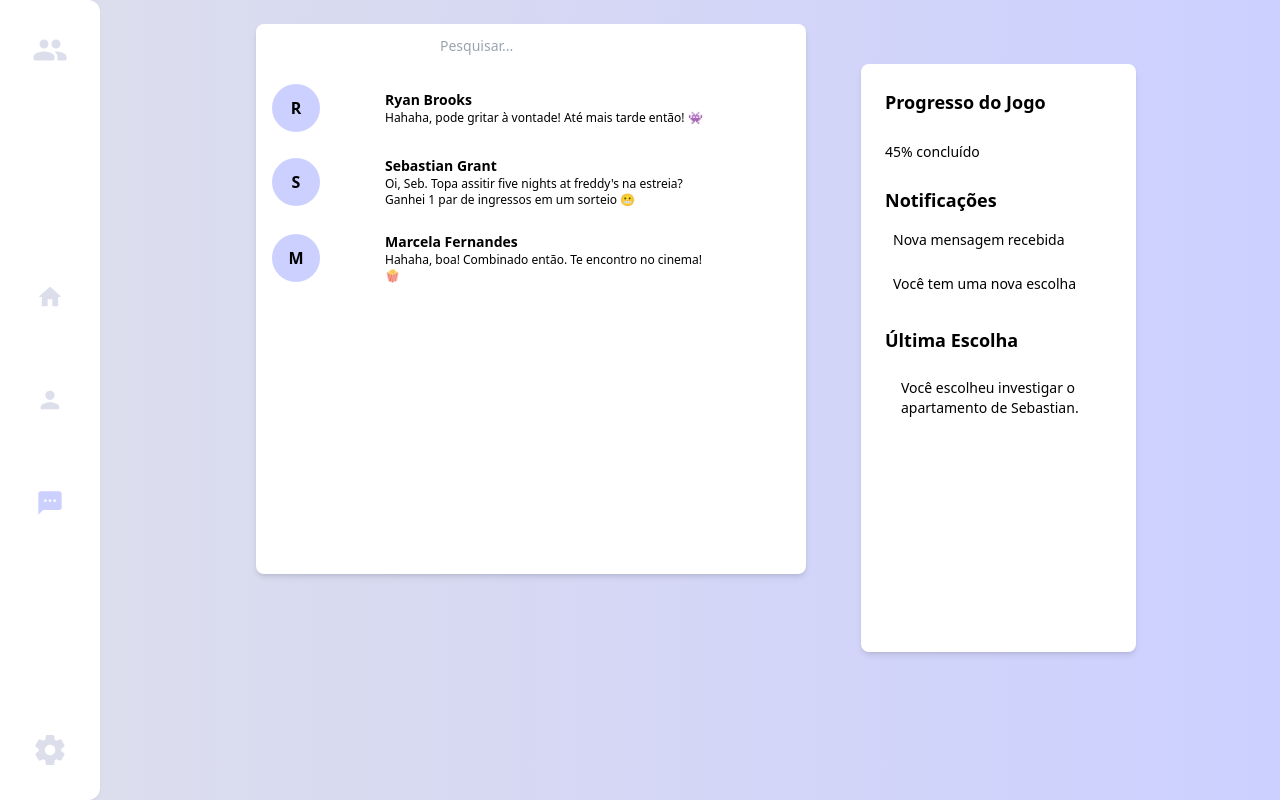
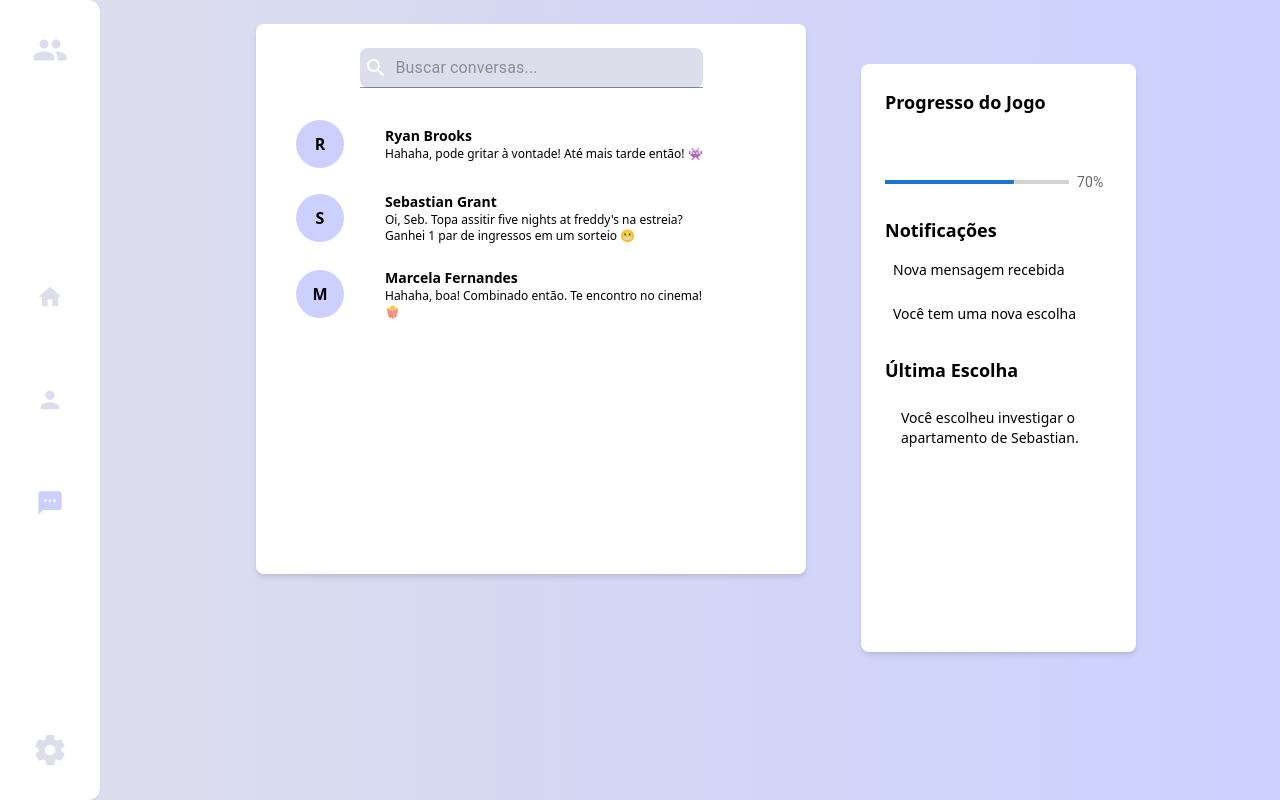
Before and after one commit to ThaisFReis/Sombras-de-Aurora, a React (Vite) app: page /chat in a window 1280 px wide. Built offline with nearby package versions, Linux system fonts and the light colour scheme.

Commit message:
fix: update imports in Chat and various dependencies; adjust ChatHeader styling

```diff
--- a/src/components/ProgressBar.tsx
+++ b/src/components/ProgressBar.tsx
@@ -1,18 +1,49 @@
+import * as React from 'react';
+import LinearProgress, { LinearProgressProps } from '@mui/material/LinearProgress';
+import Typography from '@mui/material/Typography';
+import Box from '@mui/material/Box';
+
+const LinearProgressWithLabel = (props: LinearProgressProps & { value: number }) => {
+  return (
+    <Box sx={{ display: 'flex', alignItems: 'center' }}>
+      <Box sx={{ width: '100%', mr: 1 }}>
+        <LinearProgress variant="determinate" {...props} className='bg-lightGray '
+        sx={{
+          backgroundColor: 'lightgray',
+          fontColor: "messageReceived",
+          color: "messageReceived"
+        }} />
+      </Box>
+      <Box sx={{ minWidth: 35 }}>
+        <Typography
+          variant="body2"
+          sx={{ color: 'text.secondary' }}
+        >{`${Math.round(props.value)}%`}</Typography>
+      </Box>
+    </Box>
+  );
+}
+
 export const ProgressBar = () => {
+  const [progress, setProgress] = React.useState(10);
+
+  React.useEffect(() => {
+    const timer = setInterval(() => {
+      setProgress((prevProgress) => (prevProgress >= 100 ? 10 : prevProgress + 10));
+    }, 800);
+    return () => {
+      clearInterval(timer);
+    };
+  }, []);
+
   return (
     <div className="fixed top-0 right-0 h-screen flex items-start pt-16 mr-36 max-tablet:hidden">
-      <div className="bg-white rounded-lg flex flex-col shadow-md w-[275px] h-[588px] p-6">
+      <div className="bg-white rounded-lg flex flex-col shadow-md w-[275px] h-[588px] p-6 space-y-6">
         {/* Seção de Progresso do Jogo */}
         <div className="mb-6">
-          <h2 className="text-lg font-semibold mb-2">Progresso do Jogo</h2>
-          <div className="w-full bg-gray-200 rounded-full h-2.5">
-            <div
-              className="bg-blue-600 h-2.5 rounded-full"
-              style={{ width: "45%" }} // Exemplo de progresso (45%)
-            ></div>
-          </div>
-          <p className="text-sm text-gray-600 mt-2">45% concluído</p>
+          <p className="text-lg font-semibold mb-2">Progresso do Jogo</p>
         </div>
+        <LinearProgressWithLabel value={progress} />
 
         {/* Seção de Notificações */}
         <div className="mb-6">
--- a/src/features/chat/components/ChatHeader.tsx
+++ b/src/features/chat/components/ChatHeader.tsx
@@ -2,7 +2,7 @@
 
 export const ChatHeader = () => {
   return (
-    <div className="flex items-center justify-between p-2 ">
+    <div className="flex items-center justify-between p-2 bg-lightGray ">
           <input
             type="text"
             placeholder="Pesquisar..."
--- a/src/features/chat/components/ChatList.tsx
+++ b/src/features/chat/components/ChatList.tsx
@@ -1,24 +1,24 @@
-import { useState } from "react";
-import { chats } from "@/data/ChatData";
 import { ChatType } from "@/types/Chat";
 
+interface ChatListProps {
+  conversations: ChatType[]; // Propriedade para receber as conversas
+  onSelectConversation: (chat: ChatType) => void;
+}
+
 export const ChatList = ({
+  conversations,
   onSelectConversation,
-}: {
-  onSelectConversation: (chat: ChatType) => void;
-}) => {
+}: ChatListProps) => {
   // Ordena as conversas pela data da última mensagem
-  const sortedConversations = chats.sort((a, b) => {
+  const sortedConversations = conversations.sort((a, b) => {
     const lastMessageA = a.messages?.[a.messages.length - 1]?.timestamp || "0";
     const lastMessageB = b.messages?.[b.messages.length - 1]?.timestamp || "0";
     return new Date(lastMessageB).getTime() - new Date(lastMessageA).getTime();
   });
 
-  const [conversations, setConversations] = useState(sortedConversations);
-
   return (
     <div className="p-2">
-      {conversations.map((conv) => (
+      {sortedConversations.map((conv) => (
         <div
           key={conv.id}
           onClick={() => onSelectConversation(conv)}
@@ -34,7 +34,7 @@ export const ChatList = ({
             </span>
           </div>
           {conv.messages && conv.messages.length > 0 && (
-            <span className=" text-white text-xs h-5 w-5 rounded-full flex items-center justify-center">
+            <span className="text-white text-xs h-5 w-5 rounded-full flex items-center justify-center bg-blue-500">
               {conv.messages.length}
             </span>
           )}
--- a/src/pages/Chat.tsx
+++ b/src/pages/Chat.tsx
@@ -1,15 +1,19 @@
 import { useState } from "react";
 import { ChatBox } from "@/features/chat/components/ChatBox";
-import { ChatHeader } from "@/features/chat/components/ChatHeader";
 import { ChatList } from "@/features/chat/components/ChatList";
 import { useChat } from "@/context/ChatContext";
 import { ChatType } from "@/types/Chat";
 import SmsRoundedIcon from "@mui/icons-material/SmsRounded";
+import SearchRoundedIcon from '@mui/icons-material/SearchRounded';
 import { ProgressBar } from "@/components/ProgressBar";
+import { Input } from "@mui/material";
+import { chats } from "@/data/ChatData";
+import { CharactersData } from "@/data/CharactersData";
 
 export const Chat = () => {
   const { activeConversation, setActiveConversation } = useChat();
   const [isMinimized, setIsMinimized] = useState(false);
+  const [searchTerm, setSearchTerm] = useState(""); // Estado para o termo de busca
 
   const handleClose = () => setIsMinimized(true);
   const handleOpen = () => setIsMinimized(false);
@@ -22,12 +26,24 @@ export const Chat = () => {
     setActiveConversation(null); // Volta para a lista de conversas
   };
 
+  // Filtra as conversas com base no termo de busca
+  const filteredConversations = chats.filter((chat) => {
+    const searchLower = searchTerm.toLowerCase();
+    return (
+      chat.name?.toLowerCase().includes(searchLower) || // Busca pelo nome do chat
+      chat.characters.some((characterId) => {
+        const character = CharactersData.find((char) => char.id === characterId);
+        return character?.name.toLowerCase().includes(searchLower); // Busca pelo nome dos personagens
+      })
+    );
+  });
+
   // Se o chat estiver minimizado, exibe apenas o botão de abrir
   if (isMinimized) {
     return (
       <div className="fixed bottom-4 right-4 bg-background">
         <button
-          className="bg-pink-600 text-white p-3 rounded-full shadow-lg relative"
+          className="bg-messageReceived text-white p-3 rounded-full shadow-lg relative"
           onClick={handleOpen}
         >
           <SmsRoundedIcon className="w-6 h-6" />
@@ -40,13 +56,25 @@ export const Chat = () => {
   }
 
   return (
-    <div className="bg-white rounded-lg flex flex-col shadow-md w-[550px] h-[550px] items-center justify-center mt-6">
-      <ChatHeader />
+    <div className="bg-white rounded-lg flex flex-col shadow-md w-[550px] h-[550px] items-center justify-center mt-6 p-6">
+      {/* Campo de busca */}
+      <div className="w-full mb-4 flex items-center justify-center">
+        <Input
+          className="bg-lightGray border-none rounded-lg w-[343px] p-1 shadow-none text-gray"
+          placeholder="Buscar conversas..."
+          startAdornment={<SearchRoundedIcon className="text-white mr-2" />}
+          value={searchTerm}
+          onChange={(e) => setSearchTerm(e.target.value)}
+        />
+      </div>
 
       {/* Lista de conversas (exibida quando não há conversa ativa) */}
       {!activeConversation && (
         <div className="flex-1 overflow-y-auto w-full">
-          <ChatList onSelectConversation={handleSelectConversation} />
+          <ChatList
+            conversations={filteredConversations} // Passa as conversas filtradas
+            onSelectConversation={handleSelectConversation}
+          />
         </div>
       )}
 
--- a/src/types/Chat.ts
+++ b/src/types/Chat.ts
@@ -1,5 +1,4 @@
-import { CharacterType } from "./Character";
-import { MessageType } from "./Message";
+;import { MessageType } from "./Message";
 
 export type ChatType = {
   id: string; // Identificador único do chat
```
